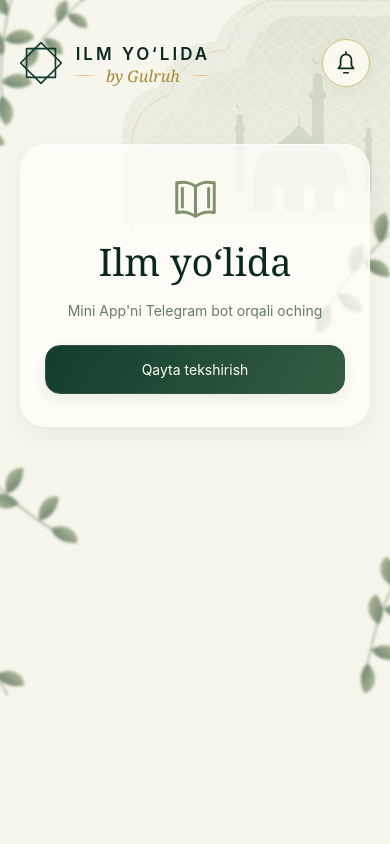
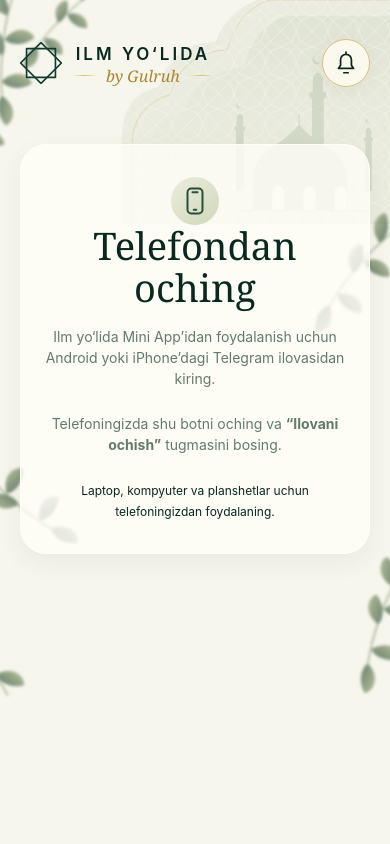
Before and after one commit to ismoilov299/Ilm-bot, a FastAPI app: page /app in a window 390 px wide. Run offline with FastAPI, Linux system fonts and the light colour scheme; parts of the project's set-up code (start-up, migrations or seed data) failed here and were passed over; some libraries are stand-ins or nearby versions.

Commit message:
Require a phone Telegram client to open the Mini App

```diff
--- a/ilmbot/web/static/miniapp.js
+++ b/ilmbot/web/static/miniapp.js
@@ -53,6 +53,13 @@
     $("bottom-nav").hidden = true;
     $("auth-error").hidden = false;
     $("auth-message").textContent = message || "Ilovani Telegram botidagi “Ilovani ochish” tugmasi orqali oching.";
+  }
+  function isPhone() {
+    const agent = navigator.userAgent || "";
+    // Telegram Desktop'ning tor oynasi telefon hisoblanmaydi. iPad desktop UA'si ham rad etiladi.
+    if (/iPad|Macintosh/i.test(agent)) return false;
+    return /iPhone/i.test(agent) || (/Android/i.test(agent) &&
+      (/Mobile/i.test(agent) || navigator.userAgentData?.mobile === true));
   }
   function shiftedDay(day, offset) {
     const date = new Date(`${day}T12:00:00Z`);
@@ -337,7 +344,19 @@
     if (starting) return;
     starting = true;
     $("loading").hidden = false; $("auth-error").hidden = true;
-    if (!tg?.initData) { showAuthError(); starting = false; return; }
+    $("phone-only").hidden = true;
+    if (!isPhone()) {
+      $("loading").hidden = true;
+      $("app-main").hidden = true;
+      $("bottom-nav").hidden = true;
+      $("phone-only").hidden = false;
+      tg?.ready();
+      starting = false;
+      return;
+    }
+    if (!tg?.initData || !["android", "android_x", "ios"].includes(tg.platform)) {
+      showAuthError(); starting = false; return;
+    }
     try {
       tg.ready(); tg.expand();
       if (tg.isVersionAtLeast?.("6.1")) { tg.setHeaderColor("#f7f6ed"); tg.setBackgroundColor("#f7f6ed"); }
--- a/ilmbot/web/templates/miniapp.html
+++ b/ilmbot/web/templates/miniapp.html
@@ -31,6 +31,8 @@
     <symbol id="i-check" viewBox="0 0 24 24"><path d="m5 12 4 4L19 6"/></symbol>
     <symbol id="i-star" viewBox="0 0 24 24"><path d="m12 1 4 4h6v7l-4 4v6h-6l-4-4H2v-6l4-4V2h6Z"/></symbol>
     <symbol id="i-logo" viewBox="0 0 32 32"><rect x="5" y="5" width="22" height="22"/><rect x="5" y="5" width="22" height="22" transform="rotate(45 16 16)"/></symbol>
+    <symbol id="i-phone" viewBox="0 0 24 24"><rect x="6" y="2" width="12" height="20" rx="3"/><path d="M10 5h4M11 19h2"/></symbol>
+    <symbol id="i-fullscreen" viewBox="0 0 24 24"><path d="M8 3H3v5m13-5h5v5M3 16v5h5m13-5v5h-5"/></symbol>
   </svg>
 
   <div class="app-wrap">
@@ -44,6 +46,13 @@
 
     <div id="notice" class="notice" role="status" aria-live="polite" hidden></div>
     <div id="loading" class="loading-screen"><span class="loading-mark" aria-hidden="true">۞</span><p>Ilm sari bir qadam…</p></div>
+    <section id="phone-only" class="panel welcome-gate" hidden>
+      <span class="round-icon"><svg><use href="#i-phone"/></svg></span>
+      <h1>Telefondan oching</h1>
+      <p>Ilm yo‘lida Mini App’idan foydalanish uchun Android yoki iPhone’dagi Telegram ilovasidan kiring.</p>
+      <p>Telefoningizda shu botni oching va <strong>“Ilovani ochish”</strong> tugmasini bosing.</p>
+      <small>Laptop, kompyuter va planshetlar uchun telefoningizdan foydalaning.</small>
+    </section>
     <section id="auth-error" class="panel welcome-gate" hidden>
       <svg class="large-icon"><use href="#i-book"/></svg>
       <h1>Ilm yo‘lida</h1><p id="auth-message">Ilovani Telegram botidagi “Ilovani ochish” tugmasi orqali oching.</p>
```
